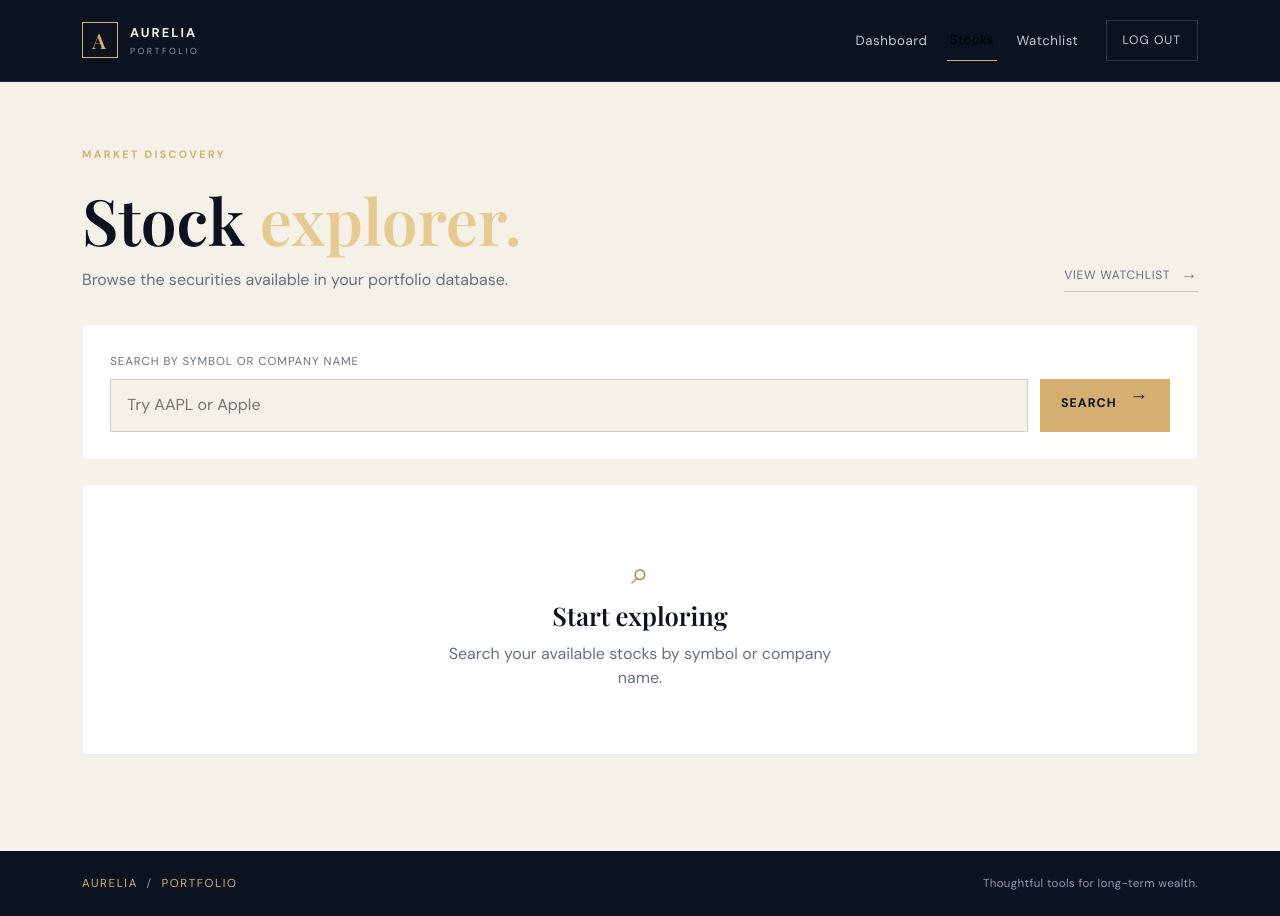
After one commit to brinda-dk/stock-portfolio-tracker, a Flask app: page /stocks in a window 1280 px wide. The commit adds this page. Run offline with Flask 3, Linux system fonts and the light colour scheme; the visitor is signed in with stand-in values (Sample User, id 1); data that the repository does not hold is empty.

Commit message:
Add stock explorer and watchlist

```diff
--- a/app.py
+++ b/app.py
@@ -113,6 +113,82 @@ def create_app() -> Flask:
     def dashboard():
         return render_template("dashboard.html", user_name=session["user_name"])
 
+    @app.get("/stocks")
+    @login_required
+    def stock_explorer():
+        from services.database import get_db_connection
+        from services.stock_service import search_stocks
+
+        search_term = request.args.get("q", "").strip()
+        stocks = []
+        if len(search_term) > 100:
+            flash("Search text must be 100 characters or fewer.", "danger")
+        else:
+            connection = get_db_connection()
+            try:
+                stocks = search_stocks(connection, search_term)
+            finally:
+                connection.close()
+        return render_template(
+            "stocks.html",
+            stocks=stocks,
+            search_term=search_term,
+            has_searched=bool(search_term),
+        )
+
+    @app.get("/watchlist")
+    @login_required
+    def watchlist():
+        from services.database import get_db_connection
+        from services.stock_service import get_user_watchlist
+
+        connection = get_db_connection()
+        try:
+            entries = get_user_watchlist(connection, session["user_id"])
+        finally:
+            connection.close()
+        return render_template("watchlist.html", entries=entries)
+
+    @app.post("/watchlist/add/<int:stock_id>")
+    @login_required
+    def add_watchlist(stock_id: int):
+        from services.database import get_db_connection
+        from services.stock_service import add_to_watchlist, find_stock_by_id
+
+        connection = get_db_connection()
+        try:
+            stock = find_stock_by_id(connection, stock_id)
+            if stock is None:
+                flash("That stock could not be found.", "danger")
+            elif add_to_watchlist(connection, session["user_id"], stock_id):
+                flash(f"{stock['symbol']} was added to your watchlist.", "success")
+            else:
+                flash(f"{stock['symbol']} is already on your watchlist.", "warning")
+        finally:
+            connection.close()
+        return redirect(url_for("stock_explorer"))
+
+    @app.post("/watchlist/remove/<int:stock_id>")
+    @login_required
+    def remove_watchlist(stock_id: int):
+        from services.database import get_db_connection
+        from services.stock_service import remove_from_watchlist
+
+        connection = get_db_connection()
+        try:
+            removed = remove_from_watchlist(
+                connection,
+                session["user_id"],
+                stock_id,
+            )
+        finally:
+            connection.close()
+        if removed:
+            flash("Stock removed from your watchlist.", "success")
+        else:
+            flash("That stock was not in your watchlist.", "warning")
+        return redirect(url_for("watchlist"))
+
     @app.cli.command("test-db")
     def test_db():
         """Check the configured MySQL connection."""
--- a/static/css/style.css
+++ b/static/css/style.css
@@ -109,8 +109,13 @@ em { color: var(--gold-light); font-style: normal; }
 
 .dashboard-shell { background: var(--ivory); color: var(--midnight); min-height: calc(100vh - 82px); padding: 4rem 0 6rem; }
 .dashboard-header { align-items: end; display: flex; justify-content: space-between; margin-bottom: 3rem; }
+.page-header { align-items: end; display: flex; justify-content: space-between; margin-bottom: 2rem; }
 .dashboard-header h1 { font-size: clamp(2.3rem, 5vw, 4rem); margin: 0 0 0.6rem; }
+.page-header h1 { font-size: clamp(2.3rem, 5vw, 4rem); margin: 0 0 0.6rem; }
 .dashboard-subtitle { color: #687181; margin: 0; }
+.quiet-action { border-bottom: 1px solid rgba(11, 18, 32, 0.2); color: #687181; font-size: 0.75rem; letter-spacing: 0.06em; padding-bottom: 0.35rem; text-transform: uppercase; }
+.quiet-action:hover { border-color: #8f6e32; color: #8f6e32; }
+.quiet-action span { color: #8f6e32; font-size: 1rem; margin-left: 0.45rem; }
 .status-chip { border: 1px solid rgba(11, 18, 32, 0.15); color: #687181; font-size: 0.68rem; letter-spacing: 0.08em; padding: 0.6rem 0.8rem; text-transform: uppercase; }
 .status-chip span { background: #759b77; border-radius: 50%; display: inline-block; height: 6px; margin-right: 0.4rem; width: 6px; }
 .metric-grid { display: grid; gap: 1px; grid-template-columns: repeat(4, 1fr); margin-bottom: 1.5rem; }
@@ -133,6 +138,38 @@ em { color: var(--gold-light); font-style: normal; }
 .empty-state small { font-size: 0.72rem; max-width: 200px; }
 .holdings-panel { min-height: 250px; }
 .table-empty { min-height: 140px; }
+.explorer-panel { margin-bottom: 1.5rem; }
+.search-form label { color: #687181; display: block; font-size: 0.72rem; letter-spacing: 0.08em; margin-bottom: 0.55rem; text-transform: uppercase; }
+.search-row { display: flex; gap: 0.75rem; }
+.search-row input { background: var(--ivory); border: 1px solid rgba(11, 18, 32, 0.15); color: var(--midnight); flex: 1; font: inherit; min-width: 0; padding: 0.85rem 1rem; }
+.search-row input:focus { border-color: #8f6e32; box-shadow: 0 0 0 3px rgba(212, 175, 112, 0.14); outline: none; }
+.stock-grid { display: grid; gap: 1rem; grid-template-columns: repeat(3, 1fr); }
+.stock-card { background: #fff; border: 1px solid rgba(11, 18, 32, 0.08); padding: 1.4rem; transition: box-shadow var(--ease), transform var(--ease); }
+.stock-card:hover { box-shadow: 0 12px 28px rgba(11, 18, 32, 0.1); transform: translateY(-2px); }
+.stock-card-top { align-items: center; display: flex; justify-content: space-between; }
+.stock-symbol { color: #8f6e32; font-size: 0.8rem; font-weight: 700; letter-spacing: 0.14em; }
+.exchange-tag { border: 1px solid rgba(11, 18, 32, 0.13); color: #687181; font-size: 0.62rem; letter-spacing: 0.08em; padding: 0.3rem 0.45rem; text-transform: uppercase; }
+.stock-card h2 { font-size: 1.35rem; margin: 1.3rem 0; }
+.stock-details { border-bottom: 1px solid rgba(11, 18, 32, 0.08); border-top: 1px solid rgba(11, 18, 32, 0.08); display: grid; grid-template-columns: 1fr 1fr; padding: 0.8rem 0; }
+.stock-details span, .stock-details strong { display: block; }
+.stock-details span { color: #929bae; font-size: 0.62rem; letter-spacing: 0.08em; margin-bottom: 0.3rem; text-transform: uppercase; }
+.stock-details strong { color: #687181; font-size: 0.75rem; font-weight: 500; }
+.data-note { color: #929bae; font-size: 0.68rem; line-height: 1.5; min-height: 2.2rem; }
+.watch-button { background: transparent; border: 0; border-top: 1px solid rgba(11, 18, 32, 0.08); color: #8f6e32; cursor: pointer; font-size: 0.72rem; letter-spacing: 0.06em; padding: 1rem 0 0; text-align: left; text-transform: uppercase; width: 100%; }
+.watch-button:hover { color: #5d4420; }
+.watch-button span { font-size: 1.1rem; margin-left: 0.35rem; }
+.empty-result { margin-top: 1.5rem; padding: 4rem 1.5rem; text-align: center; }
+.empty-result h2 { font-size: 1.6rem; margin: 0.2rem 0 0.7rem; }
+.empty-result p { color: #687181; margin: 0 auto; max-width: 430px; }
+.empty-action { margin-top: 1.5rem; }
+.watchlist-panel { padding: 0; }
+.watchlist-table-wrap { overflow-x: auto; }
+.watchlist-table { border-collapse: collapse; min-width: 650px; width: 100%; }
+.watchlist-table th { color: #929bae; font-size: 0.65rem; font-weight: 600; letter-spacing: 0.1em; padding: 1.1rem 1.4rem; text-align: left; text-transform: uppercase; }
+.watchlist-table td { border-top: 1px solid rgba(11, 18, 32, 0.08); color: #394354; font-size: 0.86rem; padding: 1.15rem 1.4rem; }
+.muted-cell { color: #929bae !important; font-size: 0.75rem !important; }
+.remove-button { background: transparent; border: 0; color: #8f6e32; cursor: pointer; font-size: 0.7rem; letter-spacing: 0.06em; text-transform: uppercase; }
+.remove-button:hover { color: #5d4420; text-decoration: underline; }
 
 .site-footer { background: var(--midnight); color: var(--slate); font-size: 0.72rem; letter-spacing: 0.03em; padding: 1.5rem 0; }
 .footer-brand { color: var(--gold); letter-spacing: 0.14em; }
@@ -141,6 +178,7 @@ em { color: var(--gold-light); font-style: normal; }
 @media (max-width: 991px) {
     .hero-ornament { opacity: 0.45; right: -110px; }
     .metric-grid { grid-template-columns: repeat(2, 1fr); }
+    .stock-grid { grid-template-columns: repeat(2, 1fr); }
 }
 @media (max-width: 767px) {
     .site-nav { min-height: 70px; }
@@ -155,9 +193,13 @@ em { color: var(--gold-light); font-style: normal; }
     .dashboard-header { align-items: start; display: block; }
     .status-chip { display: inline-block; margin-top: 1.4rem; }
     .dashboard-grid { grid-template-columns: 1fr; }
+    .page-header { align-items: start; display: block; }
+    .page-header .quiet-action { display: inline-block; margin-top: 1.2rem; }
+    .stock-grid { grid-template-columns: 1fr; }
 }
 @media (max-width: 480px) {
     .metric-grid { grid-template-columns: 1fr; }
     .hero-actions { align-items: start; flex-direction: column; }
     .field-hint { display: block; float: none; margin-top: 0.25rem; }
+    .search-row { align-items: stretch; flex-direction: column; }
 }
--- a/templates/base.html
+++ b/templates/base.html
@@ -25,6 +25,8 @@
                 <ul class="navbar-nav ms-auto align-items-lg-center gap-lg-3">
                     {% if session.get("user_id") %}
                         <li class="nav-item"><a class="nav-link {% if request.endpoint == 'dashboard' %}active{% endif %}" href="{{ url_for('dashboard') }}">Dashboard</a></li>
+                        <li class="nav-item"><a class="nav-link {% if request.endpoint == 'stock_explorer' %}active{% endif %}" href="{{ url_for('stock_explorer') }}">Stocks</a></li>
+                        <li class="nav-item"><a class="nav-link {% if request.endpoint == 'watchlist' %}active{% endif %}" href="{{ url_for('watchlist') }}">Watchlist</a></li>
                         <li class="nav-item ms-lg-2"><a class="nav-logout" href="{{ url_for('logout') }}">Log out</a></li>
                     {% else %}
                         <li class="nav-item"><a class="nav-link {% if request.endpoint == 'login' %}active{% endif %}" href="{{ url_for('login') }}">Sign in</a></li>
--- /dev/null
+++ b/templates/stocks.html
@@ -0,0 +1,62 @@
+{% extends "base.html" %}
+
+{% block title %}Stock Explorer | Aurelia{% endblock %}
+
+{% block content %}
+<main class="dashboard-shell">
+    <div class="container">
+        <div class="page-header">
+            <div>
+                <p class="eyebrow">MARKET DISCOVERY</p>
+                <h1>Stock <em>explorer.</em></h1>
+                <p class="dashboard-subtitle">Browse the securities available in your portfolio database.</p>
+            </div>
+            <a class="quiet-action" href="{{ url_for('watchlist') }}">View watchlist <span>→</span></a>
+        </div>
+
+        <section class="panel-card explorer-panel">
+            <form class="search-form" method="get" action="{{ url_for('stock_explorer') }}">
+                <label for="stock-search">Search by symbol or company name</label>
+                <div class="search-row">
+                    <input id="stock-search" name="q" type="search" maxlength="100" value="{{ search_term }}" placeholder="Try AAPL or Apple">
+                    <button class="btn-gold" type="submit">Search <span>→</span></button>
+                </div>
+            </form>
+        </section>
+
+        {% if has_searched and not stocks %}
+            <div class="empty-result panel-card">
+                <span class="empty-icon">◇</span>
+                <h2>No matches found</h2>
+                <p>Try a different symbol or company name. Search results come from your local stock database.</p>
+            </div>
+        {% elif stocks %}
+            <section class="stock-grid" aria-label="Stock search results">
+                {% for stock in stocks %}
+                    <article class="stock-card">
+                        <div class="stock-card-top">
+                            <span class="stock-symbol">{{ stock.symbol }}</span>
+                            <span class="exchange-tag">{{ stock.exchange_name }}</span>
+                        </div>
+                        <h2>{{ stock.company_name }}</h2>
+                        <div class="stock-details">
+                            <div><span>Sector</span><strong>Not available</strong></div>
+                            <div><span>Price</span><strong>Not available</strong></div>
+                        </div>
+                        <p class="data-note">No sector or price field is configured in the current database.</p>
+                        <form method="post" action="{{ url_for('add_watchlist', stock_id=stock.stock_id) }}">
+                            <button class="watch-button" type="submit">Add to watchlist <span>＋</span></button>
+                        </form>
+                    </article>
+                {% endfor %}
+            </section>
+        {% else %}
+            <div class="empty-result panel-card">
+                <span class="empty-icon">⌕</span>
+                <h2>Start exploring</h2>
+                <p>Search your available stocks by symbol or company name.</p>
+            </div>
+        {% endif %}
+    </div>
+</main>
+{% endblock %}
```
Also changed, not shown: services/stock_service.py (added, +102 -0 lines), templates/watchlist.html (added, +52 -0 lines), tests/test_app.py (+66 -0 lines), tests/test_database.py (+39 -0 lines).
